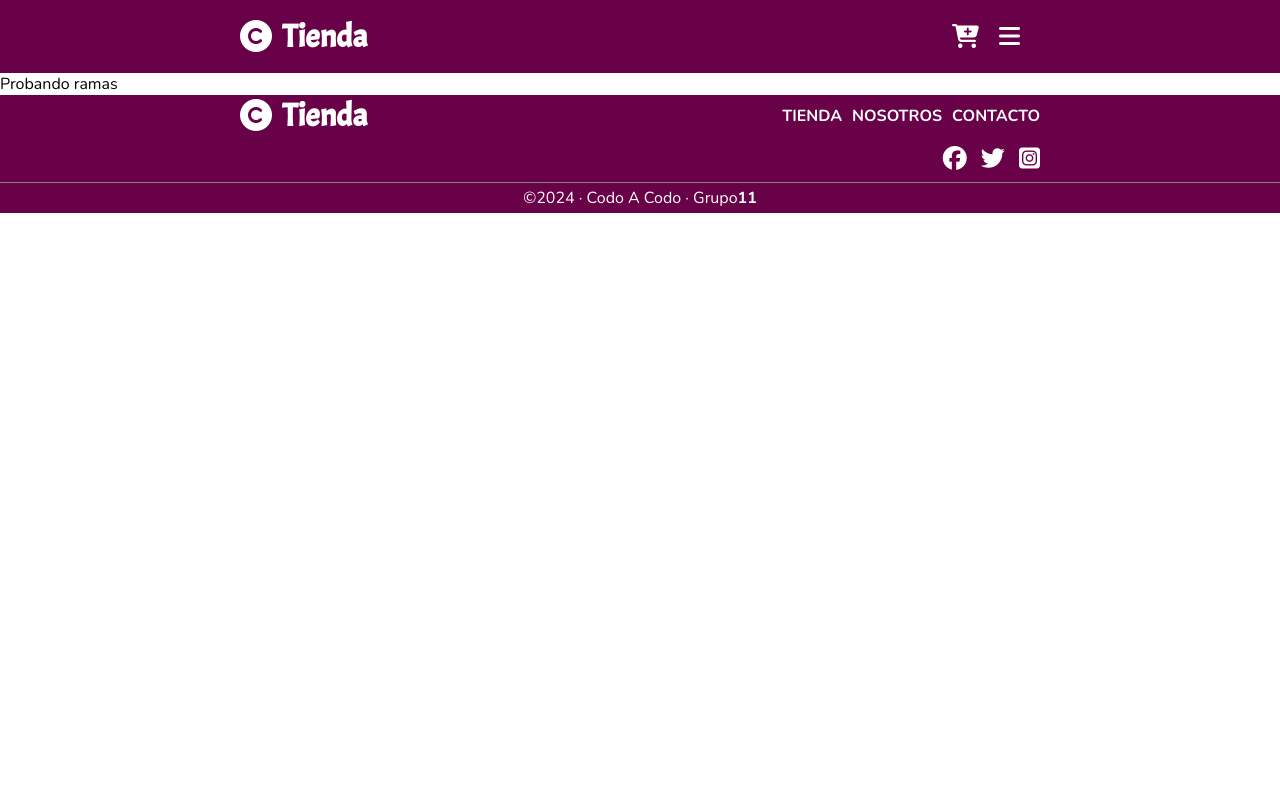
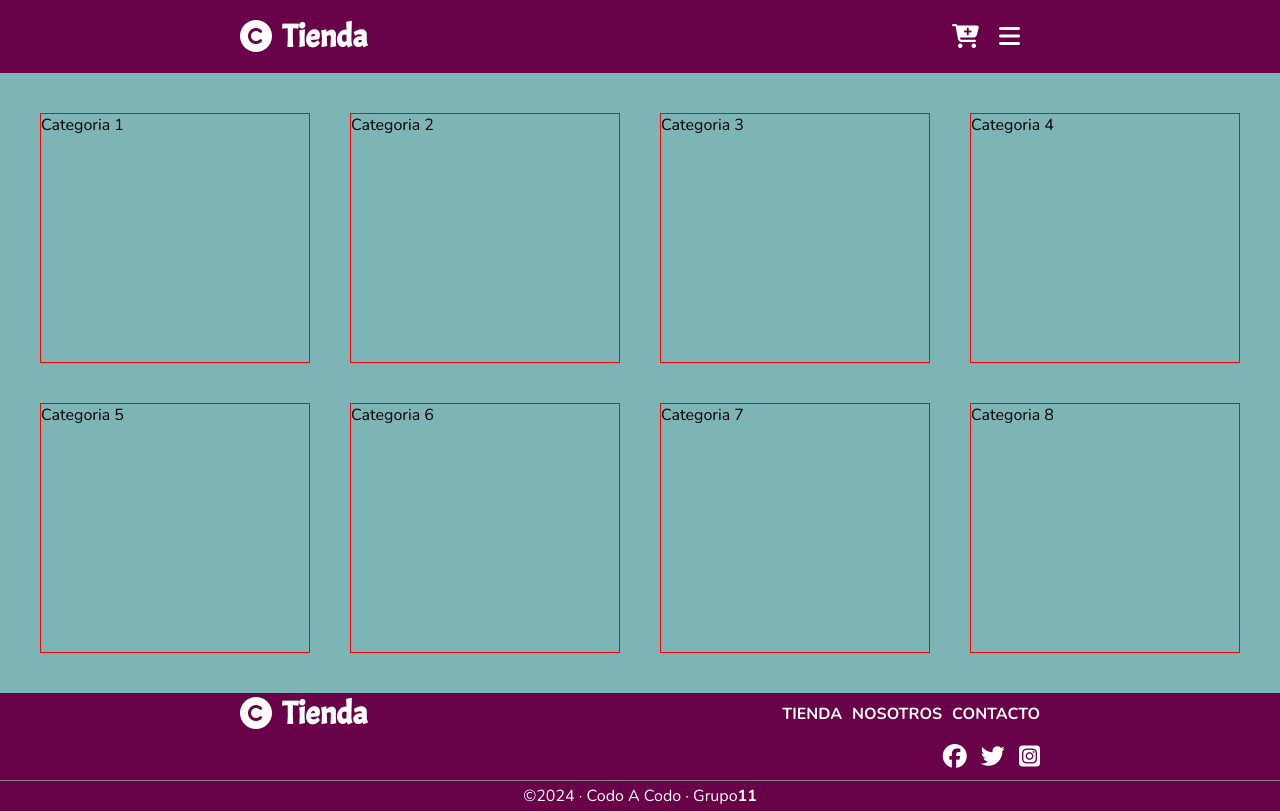
Before and after one commit to jgazzin/tp-tienda-codo, a plain HTML site: page index.html in a window 1280 px wide. Drawn offline with nearby package versions, Linux system fonts and the light colour scheme.

Commit message:
primeros pasos

```diff
--- a/index.html
+++ b/index.html
@@ -51,8 +51,20 @@
 
     </section>
 
-    <section>
-        <p>Probando ramas</p>
+    <section class="categorias">
+        <div class="grid-container">
+            <div class="caja">Categoria 1</div>
+            <div class="caja">Categoria 2</div>
+            <div class="caja">Categoria 3</div>
+            <div class="caja">Categoria 4</div>
+            <div class="caja">Categoria 5</div>
+            <div class="caja">Categoria 6</div>
+            <div class="caja">Categoria 7</div>
+            <div class="caja">Categoria 8</div>
+        </div>
+
+
+
     </section>
 
     <!-- agregar secciones necesarias -->
--- a/style.css
+++ b/style.css
@@ -142,7 +142,31 @@ h1 {
 
   /* -- OTRA SECCIÓN --*/
 
+  /* --- PALETA COLORES
+COLOR PRINCIPAL #7db4b5
+COLOR COMPLEMENTARIO #e0eff1
+COLOR DESTAQUE #680148
+COLOR TEXTO #000000
+COLOR NEGATIVO #ffffff
+--- */
 
+  .categorias{
+    background-color: #7db4b5 ;
+  }
+
+  .grid-container{
+    padding: 20px;
+    display: grid;
+    grid-template-columns: auto auto auto auto;
+
+  }
+
+  .caja{
+    border: 1px solid red;
+    height: 250px;
+    margin: 20px;
+
+}
 
 
 
```
